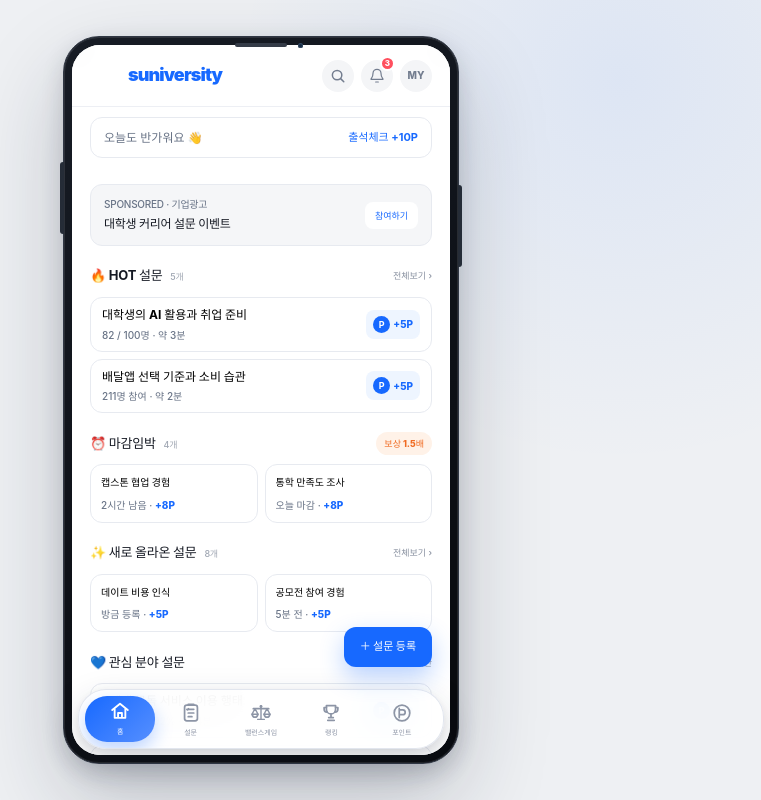
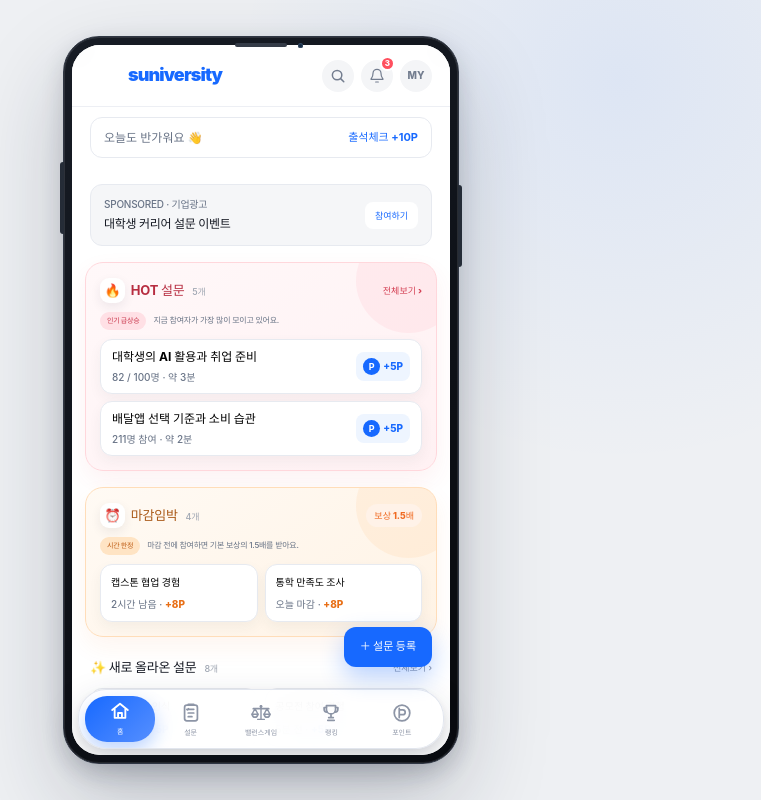
Before and after one commit to SJW1104/drunkdog, a React (Vite) app in the folder frontend/: page / in a window 1280 px wide. Shown: the whole page, without its empty margins (379-1140 px from the left). Built offline with nearby package versions, Linux system fonts and the light colour scheme; a web font is replaced by a local one.

Commit message:
style: distinguish hot and deadline surveys

```diff
--- a/frontend/src/App.css
+++ b/frontend/src/App.css
@@ -201,9 +201,103 @@ button {
 
 .home-content {
   display: grid;
+  grid-auto-rows: max-content;
+  align-content: start;
   gap: 16px;
   padding-top: 10px;
 }
+
+.home-highlight-section {
+  position: relative;
+  display: grid;
+  gap: 9px;
+  margin: 0 -5px;
+  min-height: max-content;
+  padding: 14px;
+  overflow: hidden;
+  border: 1px solid transparent;
+  border-radius: 18px;
+}
+
+.home-highlight-section::after {
+  position: absolute;
+  top: -35px;
+  right: -25px;
+  width: 105px;
+  height: 105px;
+  border-radius: 50%;
+  content: '';
+  pointer-events: none;
+}
+
+.home-highlight-section--hot {
+  border-color: #ffd7dc;
+  background: linear-gradient(145deg, #fff8f9, #fff1f3);
+  box-shadow: 0 10px 24px rgba(230, 68, 87, .07);
+}
+
+.home-highlight-section--hot::after { background: rgba(255, 89, 111, .07); }
+
+.home-highlight-section--deadline {
+  border-color: #ffddb9;
+  background: linear-gradient(145deg, #fffaf4, #fff3e5);
+  box-shadow: 0 10px 24px rgba(238, 117, 27, .07);
+}
+
+.home-highlight-section--deadline::after { background: rgba(255, 151, 61, .09); }
+
+.home-highlight-section .section-header {
+  position: relative;
+  z-index: 1;
+  margin-bottom: 0;
+}
+
+.home-highlight-section .section-header strong > span {
+  display: inline-grid;
+  width: 25px;
+  height: 25px;
+  margin-right: 3px;
+  place-items: center;
+  border-radius: 9px;
+  background: #fff;
+  box-shadow: 0 4px 11px rgba(36, 44, 61, .08);
+}
+
+.home-highlight-section--hot .section-header strong { color: #b72d40; }
+.home-highlight-section--hot .section-header button { color: #d44155; font-weight: 850; }
+.home-highlight-section--deadline .section-header strong { color: #a95816; }
+.home-highlight-section--deadline .section-header button {
+  padding: 5px 8px;
+  border-radius: 99px;
+  background: #fff0dd;
+  color: #e16c15;
+  font-weight: 900;
+}
+
+.home-highlight-note {
+  position: relative;
+  z-index: 1;
+  display: flex;
+  align-items: center;
+  gap: 7px;
+  margin: -2px 0 0;
+  font-size: 8px;
+  line-height: 1.45;
+}
+
+.home-highlight-note b {
+  flex: 0 0 auto;
+  padding: 4px 7px;
+  border-radius: 99px;
+  font-size: 7px;
+}
+
+.home-highlight-note span { color: #697486; }
+.home-highlight-section--hot .home-highlight-note b { background: #ffe0e5; color: #c83449; }
+.home-highlight-section--deadline .home-highlight-note b { background: #ffe4c4; color: #bd5a11; }
+.home-highlight-section .survey-row,
+.home-highlight-section .mini-card { position: relative; z-index: 1; box-shadow: 0 5px 13px rgba(41, 50, 68, .05); }
+.home-highlight-section--deadline .point-text { color: #e86f16; }
 
 .section-header {
   display: flex;
--- a/frontend/src/App.jsx
+++ b/frontend/src/App.jsx
@@ -181,16 +181,18 @@ function HomeScreen({ navigate, isCheckedIn, onCheckIn, onParticipate, completed
           <button type="button" onClick={() => onParticipate('sponsored-campus')}>참여하기</button>
         </div>
 
-        <section>
+        <section className="home-highlight-section home-highlight-section--hot">
           <SectionHeader icon="🔥" title="HOT 설문" count="5개" action="전체보기 ›" onAction={() => navigate('surveys')} />
+          <p className="home-highlight-note"><b>인기 급상승</b><span>지금 참여자가 가장 많이 모이고 있어요.</span></p>
           <div className="stack-sm">
             <SurveyRow title="대학생의 AI 활용과 취업 준비" meta="82 / 100명 · 약 3분" point={5} completed={completedSurveys.includes('home-ai')} onClick={() => onParticipate('home-ai')} />
             <SurveyRow title="배달앱 선택 기준과 소비 습관" meta="211명 참여 · 약 2분" point={5} completed={completedSurveys.includes('home-delivery')} onClick={() => onParticipate('home-delivery')} />
           </div>
         </section>
 
-        <section>
+        <section className="home-highlight-section home-highlight-section--deadline">
           <SectionHeader icon="⏰" title="마감임박" count="4개" action="보상 1.5배" />
+          <p className="home-highlight-note"><b>시간 한정</b><span>마감 전에 참여하면 기본 보상의 1.5배를 받아요.</span></p>
           <div className="grid-two">
             <button className={completedSurveys.includes('home-capstone') ? 'mini-card is-completed' : 'mini-card'} type="button" onClick={() => onParticipate('home-capstone')}><b>캡스톤 협업 경험</b><small>2시간 남음 · <em className="point-text">+8P</em></small></button>
             <button className={completedSurveys.includes('home-commute') ? 'mini-card is-completed' : 'mini-card'} type="button" onClick={() => onParticipate('home-commute')}><b>통학 만족도 조사</b><small>오늘 마감 · <em className="point-text">+8P</em></small></button>
```
